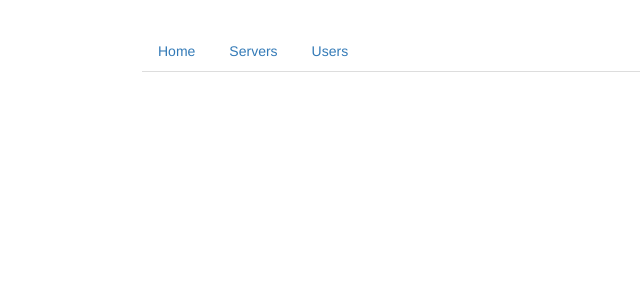
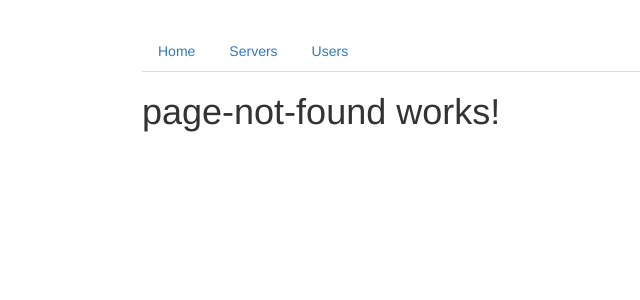
Before and after one commit to kharerishabh/Angular-Routing-Project, an Angular app: page /page-not-found in a window 1280 px wide. Before the commit this address led to /. Shown: the top 300 px of the page, without its empty margins (123-763 px from the left). Built offline with nearby package versions, Linux system fonts and the light colour scheme.

Commit message:
redirecting and wildcard routes

```diff
--- a/src/app/app.module.ts
+++ b/src/app/app.module.ts
@@ -11,6 +11,7 @@
 import { EditServerComponent } from './servers/edit-server/edit-server.component';
 import { ServerComponent } from './servers/server/server.component';
 import { ServersService } from './servers/servers.service';
+import { PageNotFoundComponent } from './page-not-found/page-not-found.component';
 
 const appRoutes: Routes = [
   { path: '', component: HomeComponent },
@@ -27,6 +28,9 @@
       { path: ':id/edit', component: EditServerComponent },
     ],
   },
+  {path: 'page-not-found', component: PageNotFoundComponent},
+  {path: 'something', redirectTo: 'page-not-found'},
+  {path: '**', redirectTo: 'page-not-found'}
 ];
 
 @NgModule({
@@ -38,6 +42,7 @@
     UserComponent,
     EditServerComponent,
     ServerComponent,
+    PageNotFoundComponent,
   ],
   imports: [BrowserModule, FormsModule, RouterModule.forRoot(appRoutes)],
   providers: [ServersService],
--- /dev/null
+++ b/src/app/page-not-found/page-not-found.component.html
@@ -0,0 +1 @@
+<h1>page-not-found works!</h1>
```
Also changed, not shown: src/app/page-not-found/page-not-found.component.ts (added, +10 -0 lines), src/app/page-not-found/page-not-found.component.css (added).
